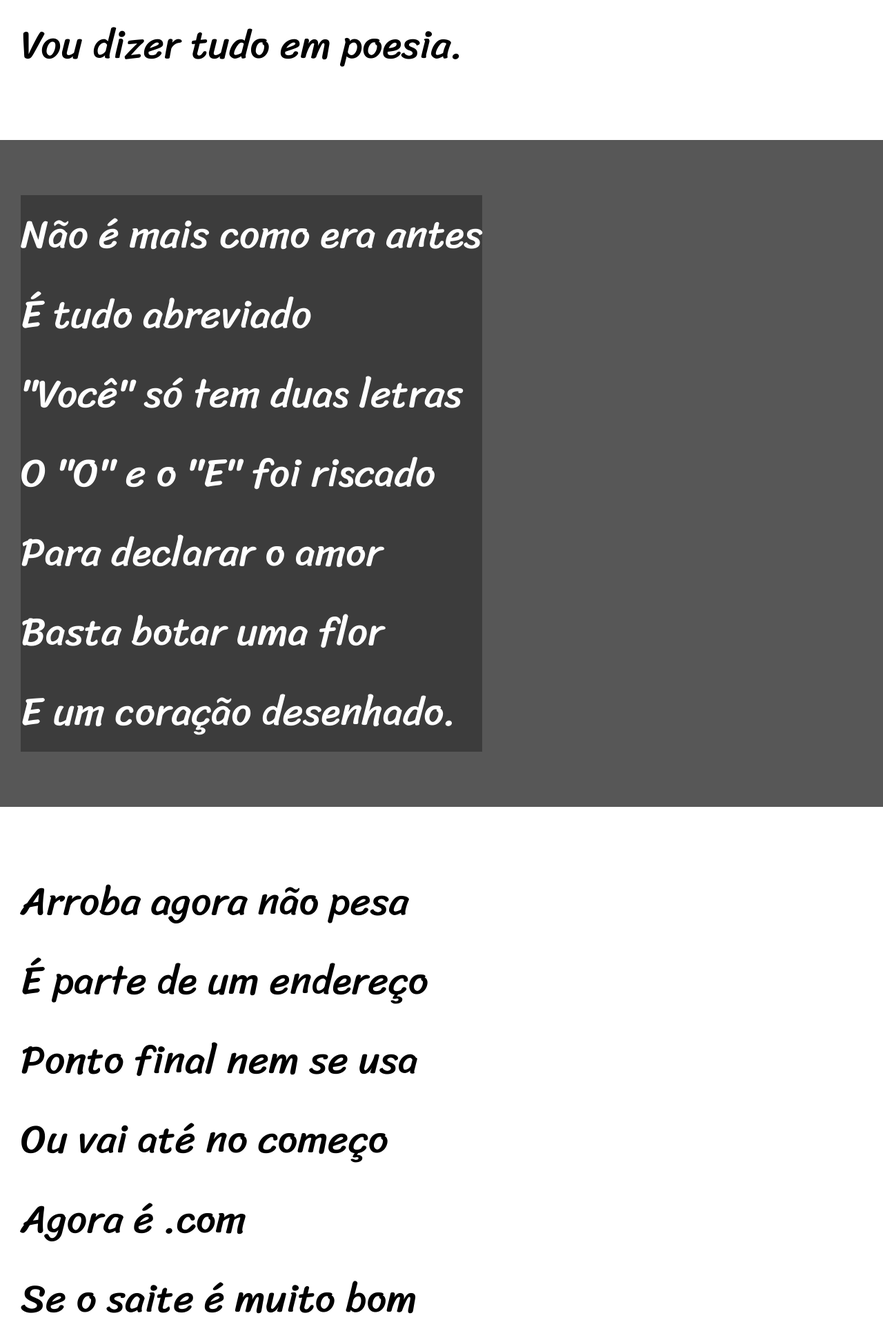
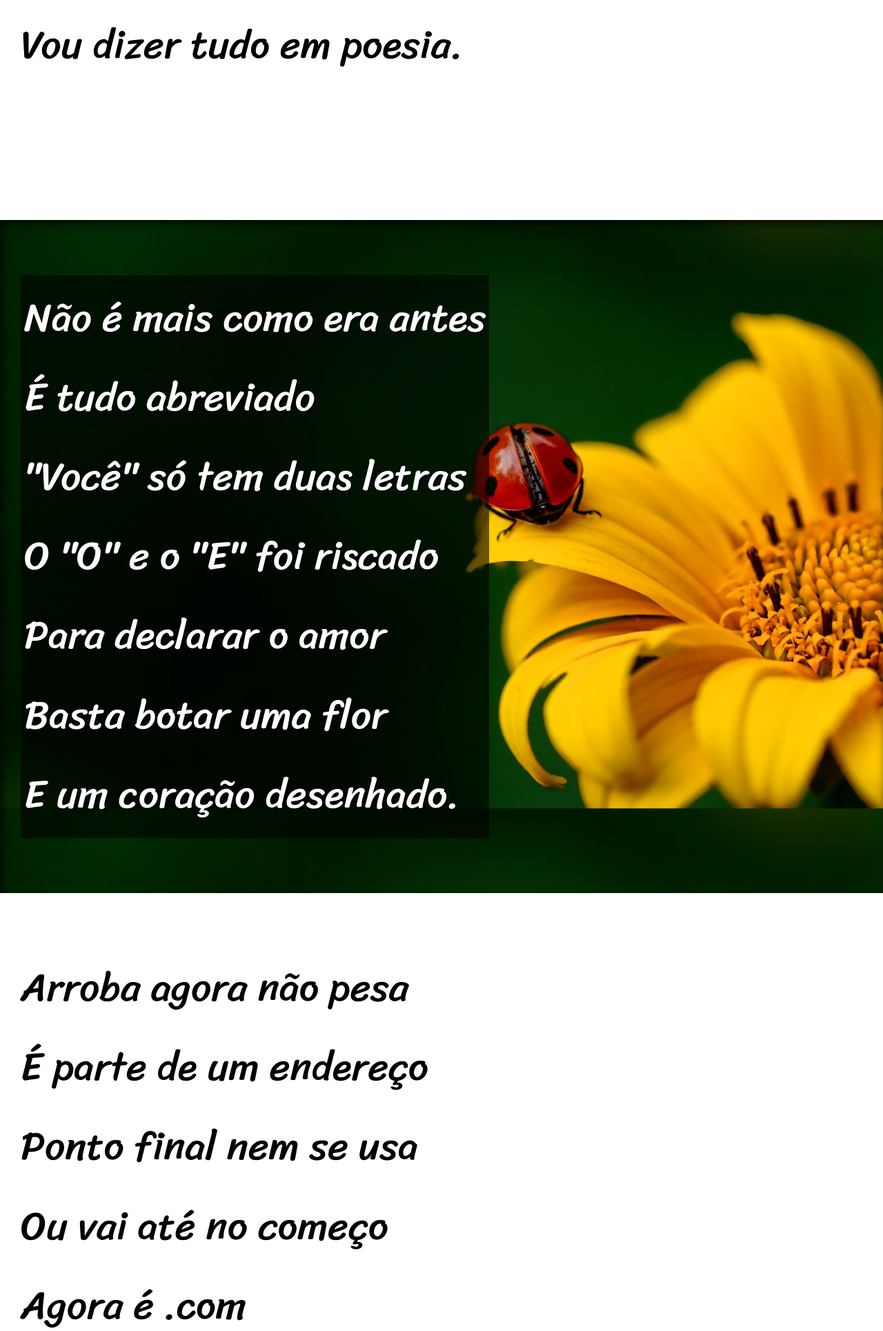
Before and after one commit to ishiikehh/HTML_CSS, a PHP site: page /cordelModerno in a window 1280 px wide. Shown: the part 1023-2953 px from the top of the page at 69% size. Run offline with PHP 8.4, Linux system fonts and the light colour scheme.

Commit message:
cM ud complete

```diff
--- a/cordelModerno/estilo/style.css
+++ b/cordelModerno/estilo/style.css
@@ -53,16 +53,33 @@ section{
     font-family: var(--vfo2);
     font-size: 4.5vw;
 }
+.normal p{
+    padding-bottom: 2em;
+}
 .normal{
     background-color: white;
 }
 .imagem{
     background-color: rgb(87, 87, 87);
     color: white;
+    box-shadow: inset 4px 6px 13px 0 rgba(0, 0, 0, 0.699);
+    background-attachment: fixed;
+}
+#img1{
+    background-image: url(../imagens/background001.jpg);
+    background-position: right center;
+    background-size: cover;
+}
+#img2{
+    background-image: url(../imagens/background002.jpg);
+    background-position: right center;
+    background-size: cover;
 }
 .imagem p{
-    background-color: rgba(0, 0, 0, 0.315);
+    background-color: rgba(0, 0, 0, 0.582);
     display: inline-block;
+    text-shadow: 2px 2px 0px black;
+    padding: 5px;
 }
 
 
--- a/cordelModerno/index.html
+++ b/cordelModerno/index.html
@@ -26,7 +26,7 @@
         </p>
     </section>
 
-    <section class="imagem">
+    <section class="imagem" id="img1">
         <p>
             Não é mais como era antes <br>
             É tudo abreviado <br>
@@ -59,7 +59,7 @@
         </p>
     </section>
 
-    <section class="imagem">
+    <section class="imagem" id="img2">
         <p>
             Tenho saudade das cartas <br>
             Escritas com a própria mão <br>
```
